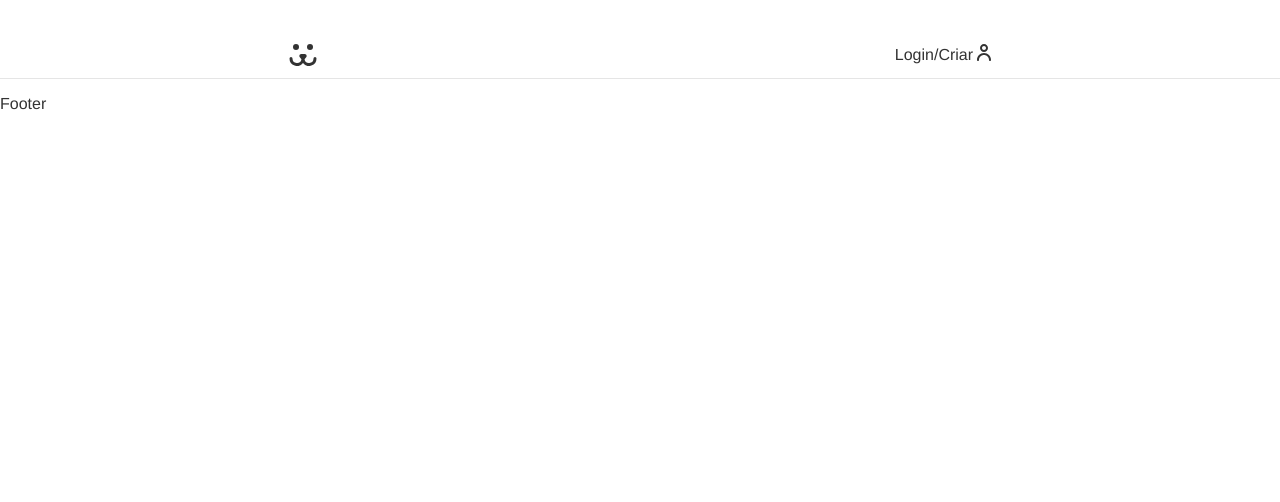
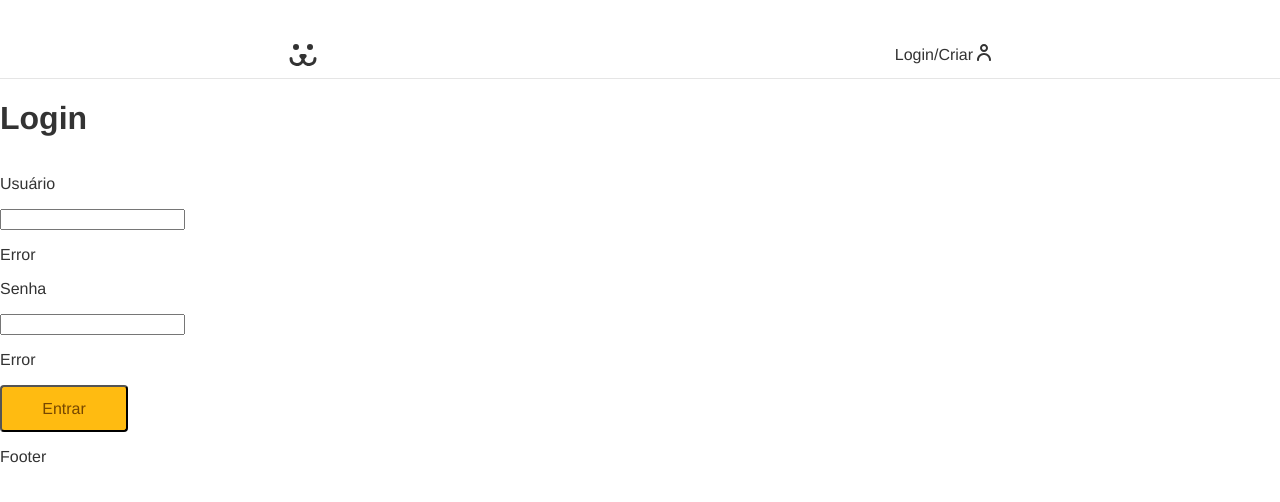
Before and after one commit to Gabrielosantosb/InstaDogs, a React (Create React App) app: page /login in a window 1280 px wide. Shown: the top 502 px of the page. Built offline with nearby package versions, Linux system fonts and the light colour scheme.

Commit message:
criacao input, integrando api

```diff
--- a/package.json
+++ b/package.json
@@ -6,6 +6,7 @@
     "@testing-library/jest-dom": "^5.16.5",
     "@testing-library/react": "^13.4.0",
     "@testing-library/user-event": "^13.5.0",
+    "axios": "^1.4.0",
     "prop-types": "^15.8.1",
     "react": "^18.2.0",
     "react-dom": "^18.2.0",
--- a/src/Styles/global.js
+++ b/src/Styles/global.js
@@ -1,4 +1,6 @@
 import { createGlobalStyle } from "styled-components"
+import styled from "styled-components";
+import { NavLink } from "react-router-dom";
 
 
 export const GlobalStyle = createGlobalStyle`
@@ -19,3 +21,16 @@ export const GlobalStyle = createGlobalStyle`
     }
 
 `
+
+export const ButtonNav = styled(NavLink)`
+text-decoration: none;
+padding: 8px 16px;
+background-color: #eaeaea;
+border-radius: 4px;
+color: #333;
+margin: 0 8px;
+&:hover {
+  background-color: gray;
+  transition: 0.4s;
+}
+`;
--- a/src/components/Login/LoginForm/index.js
+++ b/src/components/Login/LoginForm/index.js
@@ -1,12 +1,9 @@
 import React from "react";
-import { View } from "react-native";
-
-// import { Container } from './styles';
 
 export const LoginForm = () => {
   return (
     <div>
-      <p>Formulario</p>
+      <p>Teste</p>
     </div>
   );
 };
--- a/src/components/Login/index.js
+++ b/src/components/Login/index.js
@@ -1,14 +1,68 @@
-import React from "react";
-import { Route, Routes } from "react-router-dom";
+import React, { useEffect, useState } from "react";
+import { ReactComponent as Loading } from "../../assets/carregando.svg";
+import { ButtonNav } from "../../styles/global";
+import axios from "axios";
+import { Button, FormContainer} from "./styles";
+import { Input } from "../form/input";
 
+//'https://dogsapi.origamid.dev/json/jwt-auth'
 export const Login = () => {
+  const [username, setUsername] = useState("");
+  const [password, setPassword] = useState("");
+  const [loading, setLoading] = useState(false)
+  const [disableButton, setDisableButton] = useState(false)
+
+  const handleSubmit = async (event) => {
+    event.preventDefault();
+    try {
+      setLoading(true)
+      const response = await axios.post(
+        "https://dogsapi.origamid.dev/json/jwt-auth/v1/token",
+        {
+          username,
+          password,
+        },
+        {
+          headers: {
+            "Content-Type": "application/json",
+          },
+        }
+      );
+      setLoading(false)
+      const { data, status } = response;
+
+      console.log("Status:", status);
+      console.log("Data:", data);
+    } catch (error) {
+      console.error(error);
+    }
+  };
+
   return (
-    <div>
-      <Routes>
-        {/* <Route path="/form" > */}
+    <>
+      <FormContainer>
+        <h1>Login</h1>
+        <form onSubmit={handleSubmit}>
 
+          <p>Usuário</p>
+          <Input
+            type="text"
+            onChange={({ target }) => setUsername(target.value)}
+            value={username}
+          />
+          <p>Senha</p>
+          <Input
+            type="password"
+            onChange={({ target }) => setPassword(target.value)}
+            value={password}
+          />
 
-      </Routes>
-    </div>
+          <Button type="submit">Entrar</Button>
+          {/* <button type="submit">Entrar</button> */}
+        {loading ? <Loading/> : <></>}
+        </form>
+      </FormContainer>
+      {/* <ButtonNav to="cadastro">Tela de cadastro</ButtonNav> */}
+    </>
   );
 };
--- a/src/components/Login/styles.js
+++ b/src/components/Login/styles.js
@@ -0,0 +1,33 @@
+import styled from "styled-components";
+
+
+export const FormContainer = styled.div`
+    display: flex;
+    flex-direction: column;
+
+`
+
+
+export const Button = styled.button`
+text-decoration: none;
+padding: 0.8rem 1.2rem;
+box-sizing: border-box;
+background-color: #fb1;
+border-radius: 4px;
+color: #764701;
+/* margin: 12px 8px; */
+cursor: pointer;
+transition: 0.1s;
+min-width: 8rem;
+&:hover {
+
+} &:focus{
+    outline: none;
+    box-shadow: 0 0 0 3px #fea,0 0 0 4px #fb1;
+
+}&:disabled{
+    opacity: 0.5rem;
+    cursor: wait;
+
+}
+`;
--- /dev/null
+++ b/src/components/form/input/index.js
@@ -0,0 +1,20 @@
+import React from 'react';
+import { View } from 'react-native';
+
+// import { Container } from './styles';
+
+export const Input = ({label, type, name}) => {
+  return(
+    <div>
+        <label htmlFor={name}>
+        {label}
+        </label>
+        <input id={name} name={name} type={type}/>
+
+        <p>Error</p>
+
+
+    </div>
+
+  )
+}
--- a/src/services/routes/index.js
+++ b/src/services/routes/index.js
@@ -16,9 +16,9 @@ export const Navigation = () => {
       <Routes>
         <Route path="" element={<Home />} />
         <Route path="login" element={<Login />} />
-        <Route  path="formulario" element={<LoginForm/>}/>
-        <Route  path="formulario" element={<Register/>}/>
-        <Route  path="formulario" element={<ResetPassword/>}/>
+        <Route  path="login/cadastro" element={<LoginForm/>}/>
+        <Route  path="cadastro" element={<Register/>}/>
+        <Route  path="resetar" element={<ResetPassword/>}/>
       </Routes>
       <Footer />
     </BrowserRouter>
```
Also changed, not shown: src/components/form/input/styles.js (added), 1 other file (tests, documents, lock files or other folders).
